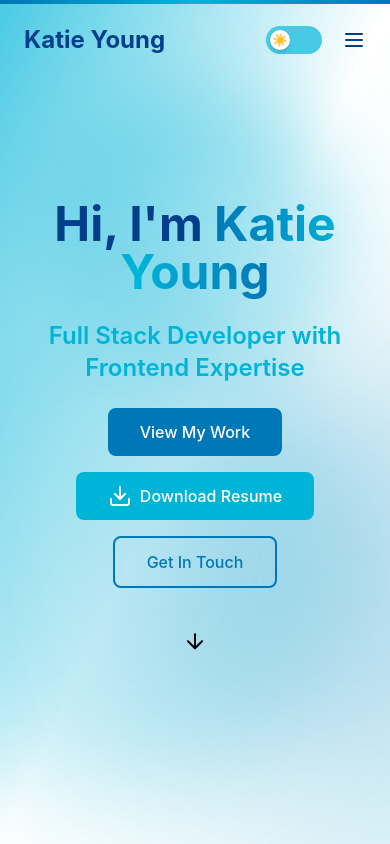
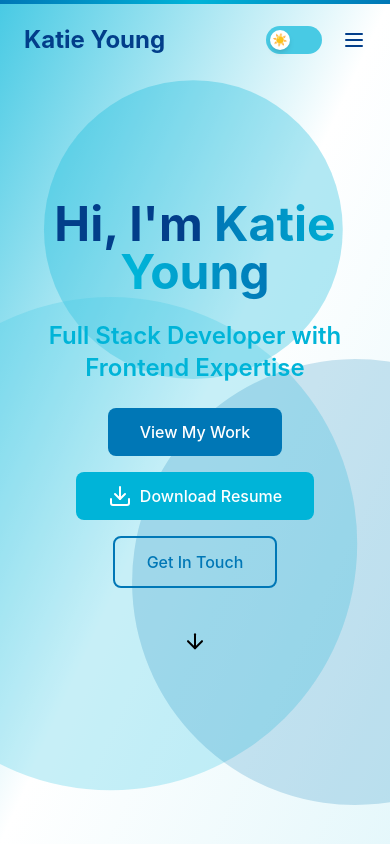
Before and after one commit to cheshirekate8/cheshirekate8.github.io, a React (Vite) app: page / in a window 390 px wide. Shown: the top 844 px of the page. Built offline with nearby package versions, Linux system fonts and the light colour scheme.

Commit message:
formatted, added a to do, removed blur from mobile top remove jitter

```diff
--- a/src/components/sections/About.tsx
+++ b/src/components/sections/About.tsx
@@ -73,7 +73,11 @@ const About = () => {
           >
             <div className="relative w-full aspect-square max-w-md mx-auto">
               <div className="w-full h-full rounded-2xl bg-gradient-to-br from-vivid-sky via-pacific-cyan/20 to-honolulu-blue/20 dark:from-marian-blue dark:via-pacific-cyan/20 dark:to-honolulu-blue/20 flex items-center justify-center border-2 border-pacific-cyan/30 dark:border-vivid-sky/30">
-                <img src="./headshot.png" className="h-full rounded-2xl" alt="Katie Young's Professtional Headshot" />
+                <img
+                  src="./headshot.png"
+                  className="h-full rounded-2xl"
+                  alt="Katie Young's Professtional Headshot"
+                />
               </div>
 
               {/* Decorative elements */}
--- a/src/components/sections/Experience.tsx
+++ b/src/components/sections/Experience.tsx
@@ -48,7 +48,11 @@ const Experience = () => {
                   <div className="flex flex-wrap items-center gap-3 text-lg">
                     <span className="text-pacific-cyan dark:text-vivid-sky font-semibold flex items-center gap-2">
                       {exp.logo ? (
-                        <img src={exp.logo} className="w-12" alt={`${exp.company}'s logo`} />
+                        <img
+                          src={exp.logo}
+                          className="w-12"
+                          alt={`${exp.company}'s logo`}
+                        />
                       ) : (
                         <span className="text-2xl">
                           {index % 3 === 0
--- a/src/index.css
+++ b/src/index.css
@@ -59,3 +59,10 @@ body {
     transition-duration: 0.01ms !important;
   }
 }
+
+@media (max-width: 768px) {
+  .blur-2xl,
+  .blur-3xl {
+    filter: none !important;
+  }
+}
```
Also changed, not shown: 1 other file (tests, documents, lock files or other folders).
